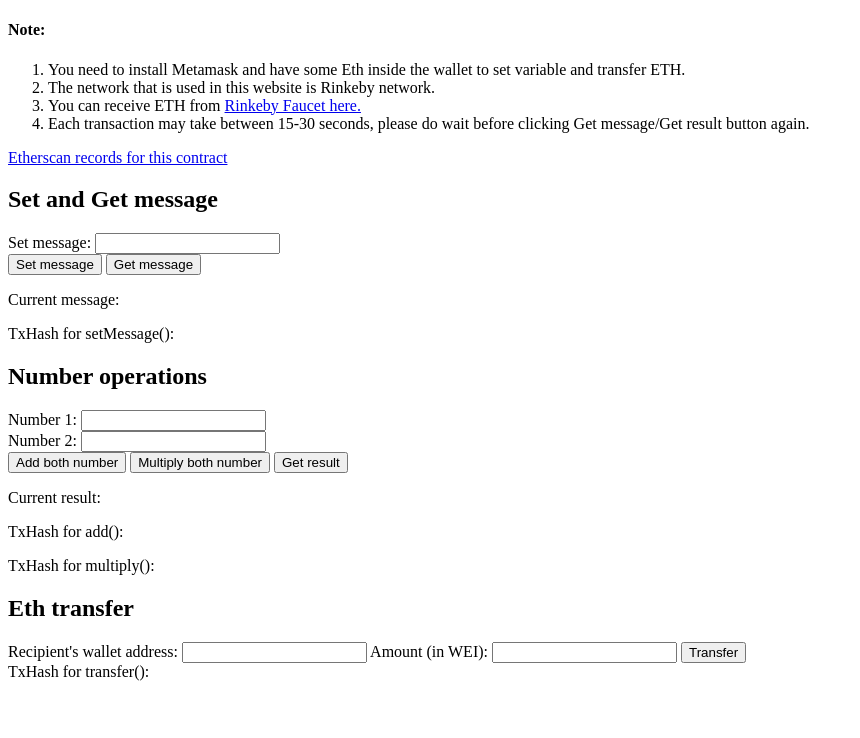
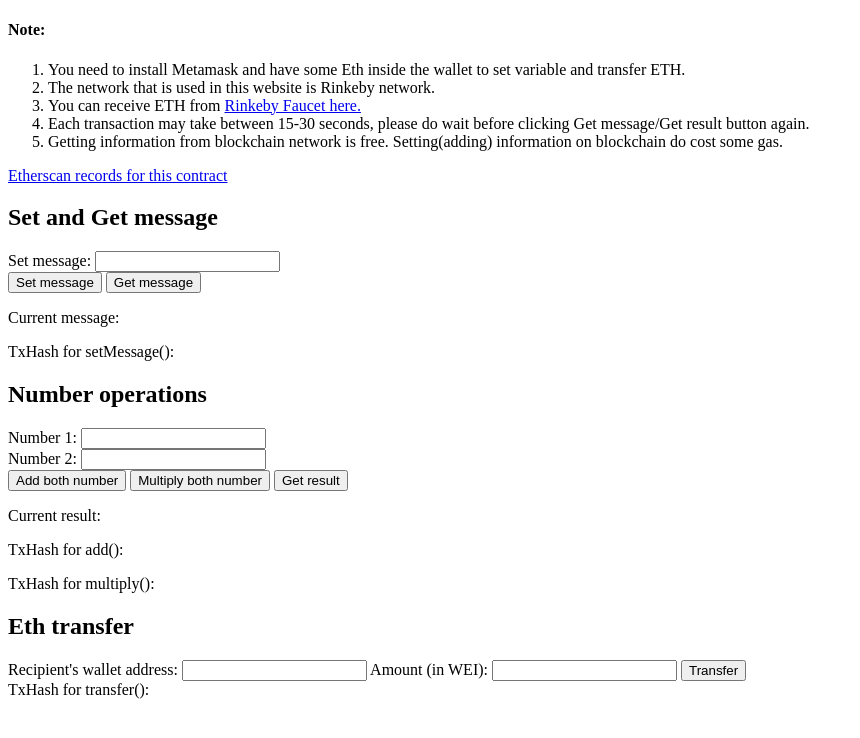
Before and after one commit to syedabdhalim/easyDapp, a plain HTML site: page index.html in a window 1280 px wide. Shown: the whole page, without its empty margins (0-860 px from the left). Drawn offline with Linux system fonts and the light colour scheme.

Commit message:
Update index.html
Add info on gas

```diff
--- a/index.html
+++ b/index.html
@@ -16,6 +16,7 @@
         <li>You can receive ETH from <a href="https://faucet.rinkeby.io/">Rinkeby Faucet here.</a></li>
         <li>Each transaction may take between 15-30 seconds, please do wait before clicking Get message/Get result
         button again.</li>
+        <li>Getting information from blockchain network is free. Setting(adding) information on blockchain do cost some gas.</li>
     </ol>
     <a href="https://rinkeby.etherscan.io/address/0xfcc669b894c84cb339999c2e890d841cfc9ff7a9">Etherscan records for this contract</a>
     <h2>Set and Get message</h2>
```
